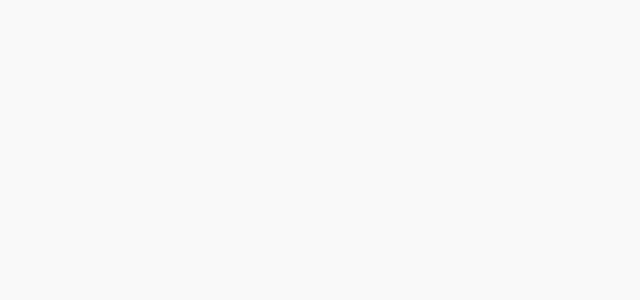
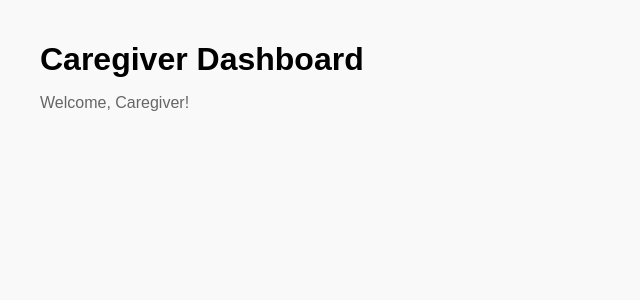
Before and after one commit to Heron4gf/health-app, an Angular app: page /caregiver in a window 1280 px wide. Before the commit this address led to /. Shown: the top 300 px of the page, without its empty margins (0-640 px from the left). Built offline with nearby package versions, Linux system fonts and the light colour scheme.

Commit message:
phase 1 refactor

```diff
--- a/src/app/app.routes.ts
+++ b/src/app/app.routes.ts
@@ -2,9 +2,11 @@ import { Routes } from '@angular/router';
 import { Login } from './login/login';
 import { Home } from './home/home';
 import { Calendar } from './calendar/calendar';
+import { CaregiverHome } from './caregiver-home/caregiver-home';
 
 export const routes: Routes = [
   { path: '', component: Login },
   { path: 'home', component: Home },
-  { path: 'calendar', component: Calendar }
+  { path: 'calendar', component: Calendar },
+  { path: 'caregiver', component: CaregiverHome }
 ];
--- /dev/null
+++ b/src/app/caregiver-home/caregiver-home.css
@@ -0,0 +1,13 @@
+.caregiver-home-container {
+  padding: 20px;
+  max-width: 1200px;
+  margin: 0 auto;
+}
+
+h1 {
+  margin-bottom: 10px;
+}
+
+p {
+  color: #666;
+}
--- /dev/null
+++ b/src/app/caregiver-home/caregiver-home.html
@@ -0,0 +1,4 @@
+<div class="caregiver-home-container">
+  <h1>Caregiver Dashboard</h1>
+  <p>Welcome, Caregiver!</p>
+</div>
--- a/src/app/login/login.html
+++ b/src/app/login/login.html
@@ -2,8 +2,8 @@
   <h1>Autenticazione</h1>
 
   <div class="buttons">
-    <button class="btn-primary" routerLink="/home">Paziente</button>
-    <button class="btn-outline">Caregiver</button>
-    <button class="btn-outline">Farmacia</button>
+    <button class="btn-primary" (click)="loginAsPatient()">Paziente</button>
+    <button class="btn-outline" (click)="loginAsCaregiver()">Caregiver</button>
+    <button class="btn-outline" (click)="loginAsPharmacy()">Farmacia</button>
   </div>
 </div>
--- a/src/app/login/login.ts
+++ b/src/app/login/login.ts
@@ -1,11 +1,30 @@
-import { Component } from '@angular/core';
+import { Component, inject } from '@angular/core';
+import { Router, RouterModule } from '@angular/router';
+import { UserService } from '../services/user.service';
 
 @Component({
   selector: 'app-login',
-  imports: [],
+  standalone: true,
+  imports: [RouterModule],
   templateUrl: './login.html',
   styleUrl: './login.css',
 })
 export class Login {
+  private userService = inject(UserService);
+  private router = inject(Router);
 
+  loginAsPatient(): void {
+    this.userService.setRole('patient');
+    this.router.navigate(['/home']);
+  }
+
+  loginAsCaregiver(): void {
+    this.userService.setRole('caregiver');
+    this.router.navigate(['/caregiver']);
+  }
+
+  loginAsPharmacy(): void {
+    this.userService.setRole('caregiver');
+    this.router.navigate(['/home']);
+  }
 }
--- /dev/null
+++ b/src/app/services/user.service.ts
@@ -0,0 +1,18 @@
+import { Injectable, signal } from '@angular/core';
+
+export type UserRole = 'patient' | 'caregiver';
+
+@Injectable({
+  providedIn: 'root'
+})
+export class UserService {
+  private role = signal<UserRole>('patient');
+
+  getRole(): UserRole {
+    return this.role();
+  }
+
+  setRole(role: UserRole): void {
+    this.role.set(role);
+  }
+}
```
Also changed, not shown: src/app/caregiver-home/caregiver-home.ts (added, +12 -0 lines).
